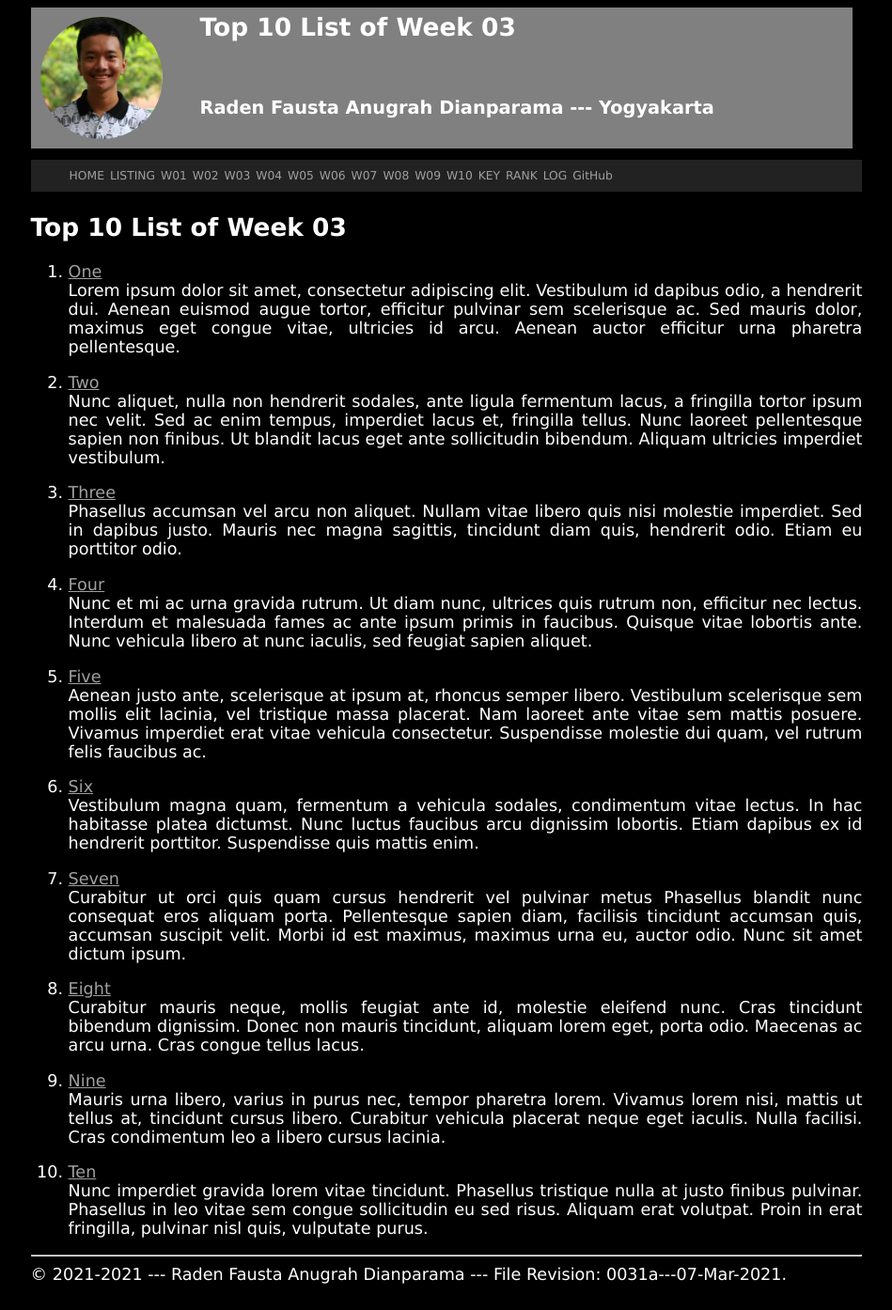
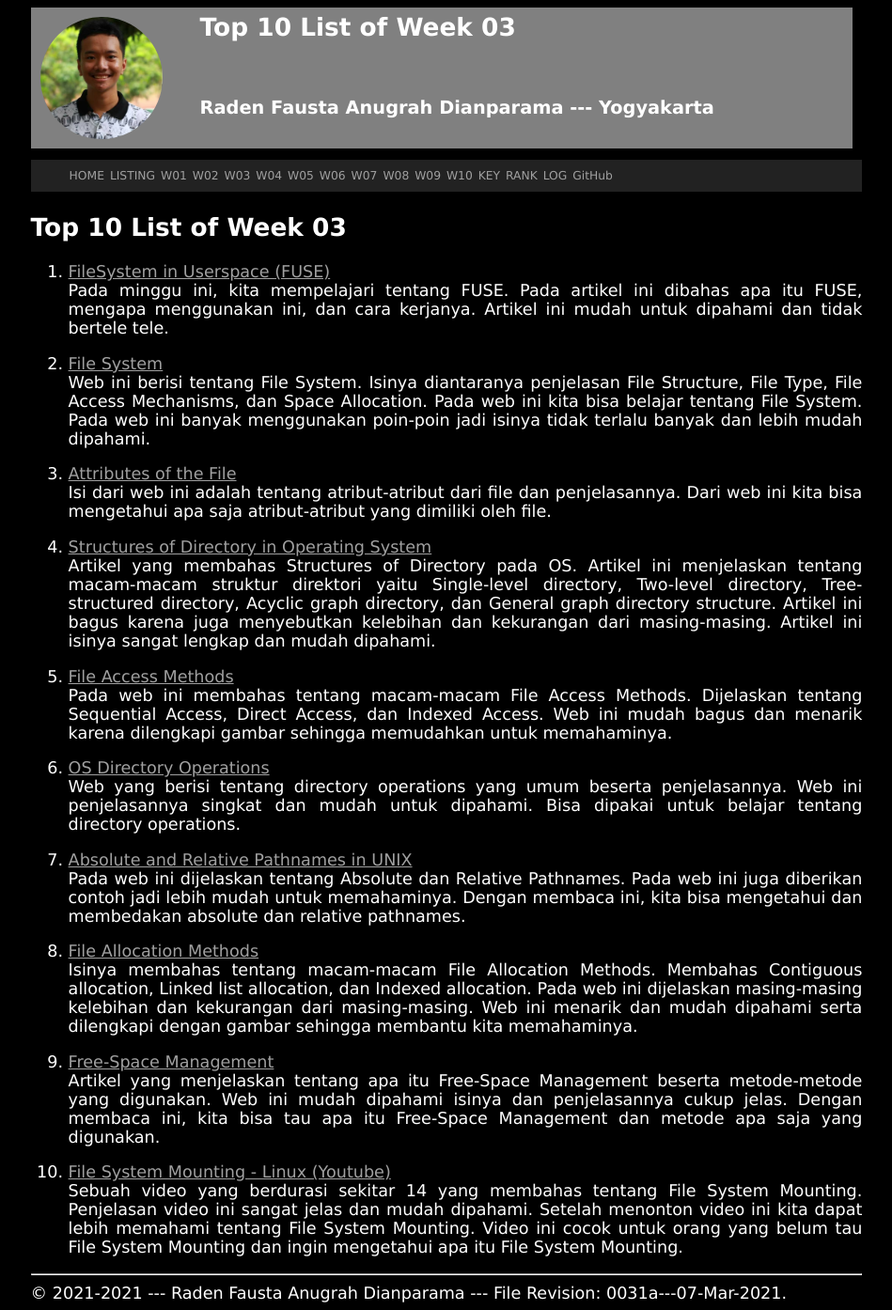
Before and after one commit to faustaadp/os211, a Jekyll site: the page built from w03.md, in a window 1280 px wide. Shown: the whole page at 94% size, without its empty margins (165-1114 px from the left). Built offline with Jekyll 4.4.1, drawn with Linux system fonts in a browser that asks for light colours; our own code applies the rules of GitHub Pages for plain Markdown files.

Commit message:
menambahkan w03.md

```diff
--- a/w03.md
+++ b/w03.md
@@ -5,72 +5,32 @@ permalink: /W03/
 
 # Top 10 List of Week 03
 
-1. [One](https://en.wikipedia.org/wiki/1)<br>
-Lorem ipsum dolor sit amet, consectetur adipiscing elit.
-Vestibulum id dapibus odio, a hendrerit dui.
-Aenean euismod augue tortor, efficitur pulvinar sem scelerisque ac.
-Sed mauris dolor, maximus eget congue vitae, ultricies id arcu.
-Aenean auctor efficitur urna pharetra pellentesque.
+1. [FileSystem in Userspace (FUSE)](https://medium.com/@jain.sm/filesystem-in-userspace-5d1b398b04e)<br>
+Pada minggu ini, kita mempelajari tentang FUSE. Pada artikel ini dibahas apa itu FUSE, mengapa menggunakan ini, dan cara kerjanya. Artikel ini mudah untuk dipahami dan tidak bertele tele.
 
-2. [Two](https://en.wikipedia.org/wiki/2)<br>
-Nunc aliquet, nulla non hendrerit sodales, ante ligula fermentum lacus, a fringilla tortor ipsum nec velit.
-Sed ac enim tempus, imperdiet lacus et, fringilla tellus.
-Nunc laoreet pellentesque sapien non finibus.
-Ut blandit lacus eget ante sollicitudin bibendum.
-Aliquam ultricies imperdiet vestibulum.
+2. [File System](https://www.tutorialspoint.com/operating_system/os_file_system.htm)<br>
+Web ini berisi tentang File System. Isinya diantaranya penjelasan File Structure, File Type, File Access Mechanisms, dan Space Allocation. Pada web ini kita bisa belajar tentang File System. Pada web ini banyak menggunakan poin-poin jadi isinya tidak terlalu banyak dan lebih mudah dipahami.
 
-3. [Three](https://en.wikipedia.org/wiki/3)<br>
-Phasellus accumsan vel arcu non aliquet.
-Nullam vitae libero quis nisi molestie imperdiet.
-Sed in dapibus justo.
-Mauris nec magna sagittis, tincidunt diam quis, hendrerit odio.
-Etiam eu porttitor odio.
+3. [Attributes of the File](https://www.javatpoint.com/os-attributes-of-the-file)<br>
+Isi dari web ini adalah tentang atribut-atribut dari file dan penjelasannya. Dari web ini kita bisa mengetahui apa saja atribut-atribut yang dimiliki oleh file.
 
-4. [Four](https://en.wikipedia.org/wiki/4)<br>
-Nunc et mi ac urna gravida rutrum.
-Ut diam nunc, ultrices quis rutrum non, efficitur nec lectus.
-Interdum et malesuada fames ac ante ipsum primis in faucibus.
-Quisque vitae lobortis ante.
-Nunc vehicula libero at nunc iaculis, sed feugiat sapien aliquet.
+4. [Structures of Directory in Operating System](https://www.geeksforgeeks.org/structures-of-directory-in-operating-system/)<br>
+Artikel yang membahas Structures of Directory pada OS. Artikel ini menjelaskan tentang macam-macam struktur direktori yaitu Single-level directory, Two-level directory, Tree-structured directory, Acyclic graph directory, dan General graph directory structure. Artikel ini bagus karena juga menyebutkan kelebihan dan kekurangan dari masing-masing. Artikel ini isinya sangat lengkap dan mudah dipahami.
 
-5. [Five](https://en.wikipedia.org/wiki/5)<br>
-Aenean justo ante, scelerisque at ipsum at, rhoncus semper libero.
-Vestibulum scelerisque sem mollis elit lacinia, vel tristique massa placerat.
-Nam laoreet ante vitae sem mattis posuere.
-Vivamus imperdiet erat vitae vehicula consectetur.
-Suspendisse molestie dui quam, vel rutrum felis faucibus ac.
+5. [File Access Methods](https://www.javatpoint.com/os-file-access-methods)<br>
+Pada web ini membahas tentang macam-macam File Access Methods. Dijelaskan tentang Sequential Access, Direct Access, dan Indexed Access. Web ini mudah bagus dan menarik karena dilengkapi gambar sehingga memudahkan untuk memahaminya.
 
-6. [Six](https://en.wikipedia.org/wiki/6)<br>
-Vestibulum magna quam, fermentum a vehicula sodales, condimentum vitae lectus.
-In hac habitasse platea dictumst.
-Nunc luctus faucibus arcu dignissim lobortis.
-Etiam dapibus ex id hendrerit porttitor.
-Suspendisse quis mattis enim.
+6. [OS Directory Operations](https://codescracker.com/operating-system/directory-operations.htm)<br>
+Web yang berisi tentang directory operations yang umum beserta penjelasannya. Web ini penjelasannya singkat dan mudah untuk dipahami. Bisa dipakai untuk belajar tentang directory operations.
 
-7. [Seven](https://en.wikipedia.org/wiki/7)<br>
-Curabitur ut orci quis quam cursus hendrerit vel pulvinar metus
-Phasellus blandit nunc consequat eros aliquam porta.
-Pellentesque sapien diam, facilisis tincidunt accumsan quis, accumsan suscipit velit.
-Morbi id est maximus, maximus urna eu, auctor odio.
-Nunc sit amet dictum ipsum.
+7. [Absolute and Relative Pathnames in UNIX](https://www.geeksforgeeks.org/absolute-relative-pathnames-unix/)<br>
+Pada web ini dijelaskan tentang Absolute dan Relative Pathnames. Pada web ini juga diberikan contoh jadi lebih mudah untuk memahaminya. Dengan membaca ini, kita bisa mengetahui dan membedakan absolute dan relative pathnames.
 
-8. [Eight](https://en.wikipedia.org/wiki/8)<br>
-Curabitur mauris neque, mollis feugiat ante id, molestie eleifend nunc.
-Cras tincidunt bibendum dignissim.
-Donec non mauris tincidunt, aliquam lorem eget, porta odio.
-Maecenas ac arcu urna.
-Cras congue tellus lacus.
+8. [File Allocation Methods](https://www.tutorialandexample.com/file-allocation-methods/)<br>
+Isinya membahas tentang macam-macam File Allocation Methods. Membahas Contiguous allocation, Linked list allocation, dan Indexed allocation. Pada web ini dijelaskan masing-masing kelebihan dan kekurangan dari masing-masing. Web ini menarik dan mudah dipahami serta dilengkapi dengan gambar sehingga membantu kita memahaminya.
 
-9. [Nine](https://en.wikipedia.org/wiki/9)<br>
-Mauris urna libero, varius in purus nec, tempor pharetra lorem.
-Vivamus lorem nisi, mattis ut tellus at, tincidunt cursus libero.
-Curabitur vehicula placerat neque eget iaculis.
-Nulla facilisi.
-Cras condimentum leo a libero cursus lacinia.
+9. [Free-Space Management](https://www.includehelp.com/operating-systems/free-space-management.aspx)<br>
+Artikel yang menjelaskan tentang apa itu Free-Space Management beserta metode-metode yang digunakan. Web ini mudah dipahami isinya dan penjelasannya cukup jelas. Dengan membaca ini, kita bisa tau apa itu Free-Space Management dan metode apa saja yang digunakan.
 
-10. [Ten](https://en.wikipedia.org/wiki/10)<br>
-Nunc imperdiet gravida lorem vitae tincidunt.
-Phasellus tristique nulla at justo finibus pulvinar.
-Phasellus in leo vitae sem congue sollicitudin eu sed risus.
-Aliquam erat volutpat.
-Proin in erat fringilla, pulvinar nisl quis, vulputate purus.
+10. [File System Mounting - Linux (Youtube)](https://www.youtube.com/watch?v=A8ITr5ZpzvA)<br>
+Sebuah video yang berdurasi sekitar 14 yang membahas tentang File System Mounting. Penjelasan video ini sangat jelas dan mudah dipahami. Setelah menonton video ini kita dapat lebih memahami tentang File System Mounting. Video ini cocok untuk orang yang belum tau File System Mounting dan ingin mengetahui apa itu File System Mounting.
```
